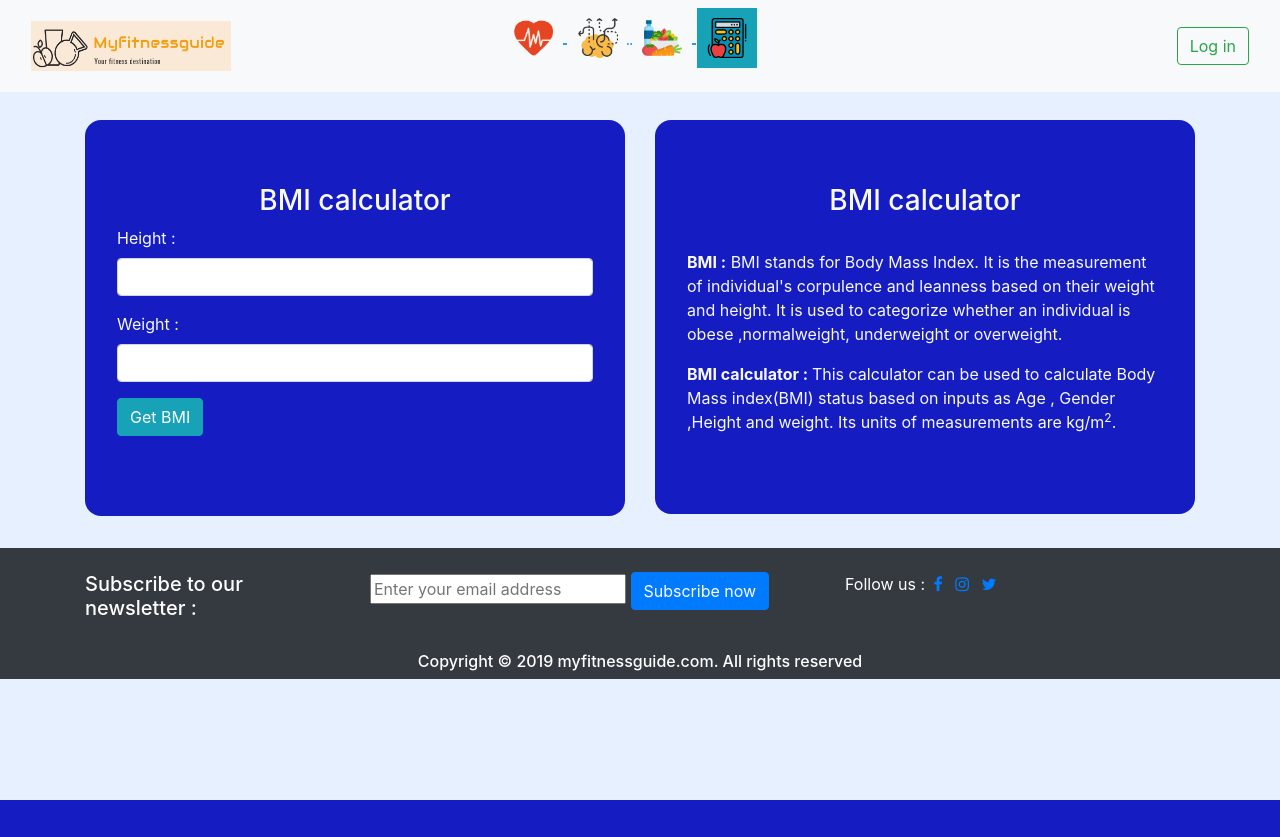
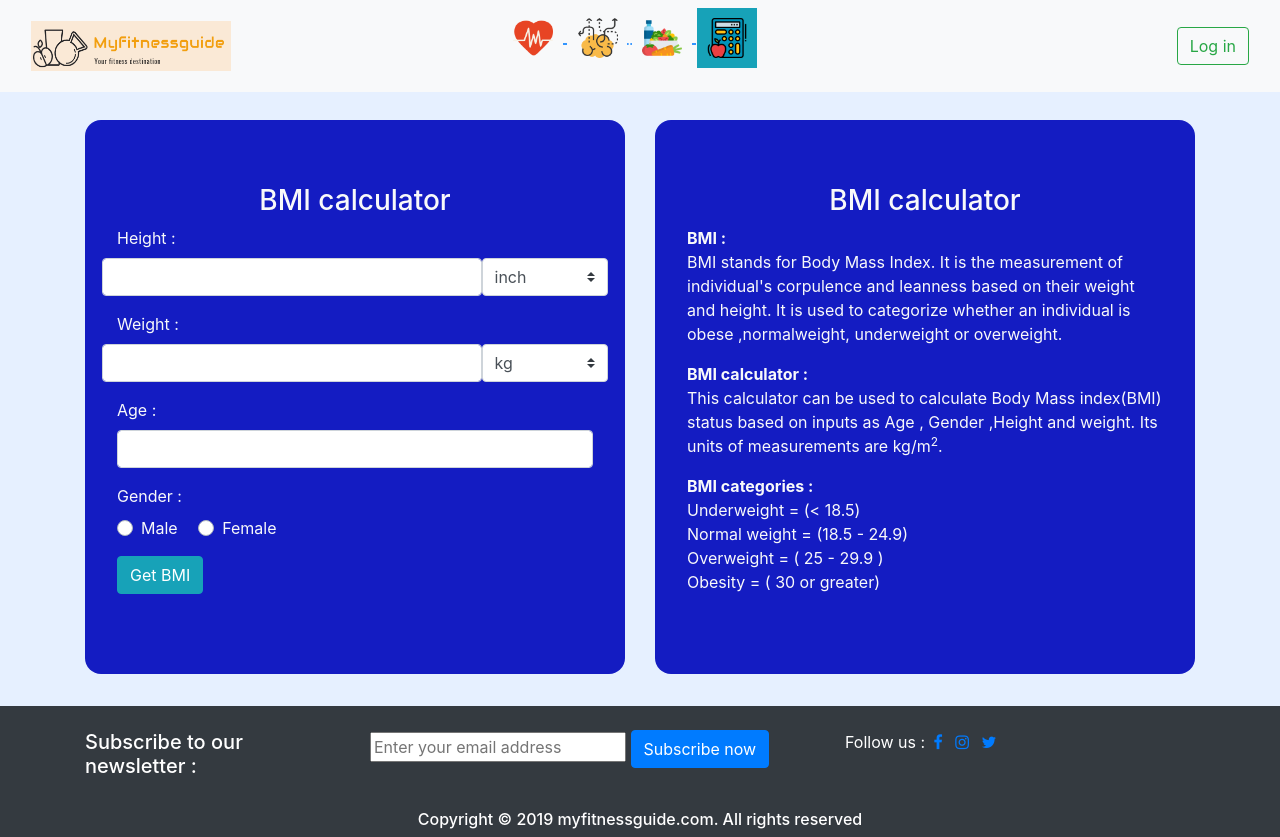
Before and after one commit to mk3051458/myfitnessguide.github.io, a PHP site: page /calculators/bmi-calculator.php in a window 1280 px wide. Before the commit the page ends 800 px from the top, so only its background shows below. Run offline with PHP 8.4, Linux system fonts and the light colour scheme; some libraries are stand-ins or nearby versions.

Commit message:
updating interface of bmi calculator

```diff
--- a/calculators/bmi-calculator.php
+++ b/calculators/bmi-calculator.php
@@ -9,12 +9,46 @@
                 <form action="" method="post">
                     <div class="form-group">
                         <label for="height">Height :</label>
-                        <input type="number" name="" id="height" class="form-control">
+                        <div class="row">
+                            <input type="number" name="" id="height" class="form-control col-md-9">
+                            <select name="" id="" class="custom-select col-md-3">
+                                <option value="">inch</option>
+                                <option value="">cm</option>
+
+                            </select>
+                        </div>
+
                     </div>
                     <div class="form-group">
                         <label for="weight">Weight :</label>
-                        <input type="number" name="" id="weight" class="form-control">
+                        <div class="row">
+                            <input type="number" name="" id="weight" class="form-control col-md-9">
+                            <select name="" id="" class="custom-select col-md-3">
+                                <option value="">kg</option>
+                                <option value="">pound</option>
+
+                            </select>
+                        </div>
                     </div>
+                    <div class="form-group">
+                        <label for="Age">Age : </label>
+                        <input type="number" name="" id="" class="form-control col-md-12">
+                    </div>
+                    <div class="form-group">
+                    <label for="">Gender : </label><br>
+
+
+                    <div class="custom-control custom-radio custom-control-inline">
+                        <input type="radio" id="male" name="gender" class="custom-control-input" value="male">
+                        <label class="custom-control-label" for="male">Male</label>
+                    </div>
+                    <div class="custom-control custom-radio custom-control-inline">
+                        <input type="radio" id="female" name="gender" class="custom-control-input" value="female">
+                        <label class="custom-control-label" for="female">Female</label>
+                    </div>
+                    </div>
+
+
                     <div class="form-group">
                         <!-- <input type="submit" name="submit" value="Get BMI" class="btn btn-primary"> -->
                         <input type="submit" name="submit" value="Get BMI" class="btn btn-info">
@@ -22,7 +56,6 @@
                         <input type="submit" name="submit" value="Get BMI" class="btn btn-warning">
                         <input type="submit" name="submit" value="Get BMI" class="btn btn-dark">
                         <input type="submit" name="submit" value="Get BMI" class="btn btn-light"> -->
-
                     </div>
                 </form>
             </div>
@@ -30,20 +63,27 @@
         <div class="col-md-6 text-light">
             <div class="jumbotron bmi-description">
             <h3 class="text-center">BMI calculator</h3>
-            <br>
+
                 <p>
-                    <strong>BMI :</strong>
+                    <strong>BMI :</strong> <br>
                     BMI stands for Body Mass Index. It is the measurement of individual's
                     corpulence and leanness based on their weight and height. It is used to categorize whether
                     an individual is obese ,normalweight, underweight or overweight.
                 </p>
 
                 <p>
-                    <strong> BMI calculator : </strong>
+                    <strong> BMI calculator : </strong><br>
                     This calculator can be used to calculate Body Mass index(BMI) status based on inputs as Age ,
                     Gender ,Height and weight. Its units of measurements are kg/m<sup>2</sup>.
                 </p>
+                 <p>
+                     <strong>BMI categories :</strong><br>
+                     Underweight = (< 18.5)<br>
+                     Normal weight = (18.5 - 24.9) <br>
+                     Overweight = ( 25 - 29.9 ) <br>
+                     Obesity = ( 30 or greater)
 
+                 </p>
             </div>
         </div>
     </div>
--- a/calculators/footer.php
+++ b/calculators/footer.php
@@ -20,7 +20,7 @@
                 <a href="https://www.instagram.com/myfitnessguide.in/" class="p-1">
                     <i class="fa fa-instagram"></i>
                 </a>
-                <a href="" class="p-1">
+                <a href="https://twitter.com/myfitnessguidei" class="p-1">
                     <i class="fa fa-twitter"></i>
                 </a>
             </div>
--- a/habit/footer.php
+++ b/habit/footer.php
@@ -20,7 +20,7 @@
                 <a href="https://www.instagram.com/myfitnessguide.in/" class="p-1">
                     <i class="fa fa-instagram"></i>
                 </a>
-                <a href="" class="p-1">
+                <a href="https://twitter.com/myfitnessguidei" class="p-1">
                     <i class="fa fa-twitter"></i>
                 </a>
             </div>
--- a/index.html
+++ b/index.html
@@ -248,7 +248,7 @@
                     <a href="https://www.instagram.com/myfitnessguide.in/" class="p-1">
                         <i class="fa fa-instagram"></i>
                     </a>
-                    <a href="" class="p-1">
+                    <a href="https://twitter.com/myfitnessguidei" class="p-1">
                         <i class="fa fa-twitter"></i>
                     </a>
                 </div>
--- a/mindset/footer.php
+++ b/mindset/footer.php
@@ -19,7 +19,7 @@
                 <a href="https://www.instagram.com/myfitnessguide.in/" class="p-1">
                     <i class="fa fa-instagram"></i>
                 </a>
-                <a href="" class="p-1">
+                <a href="https://twitter.com/myfitnessguidei" class="p-1">
                     <i class="fa fa-twitter"></i>
                 </a>
             </div>
```
